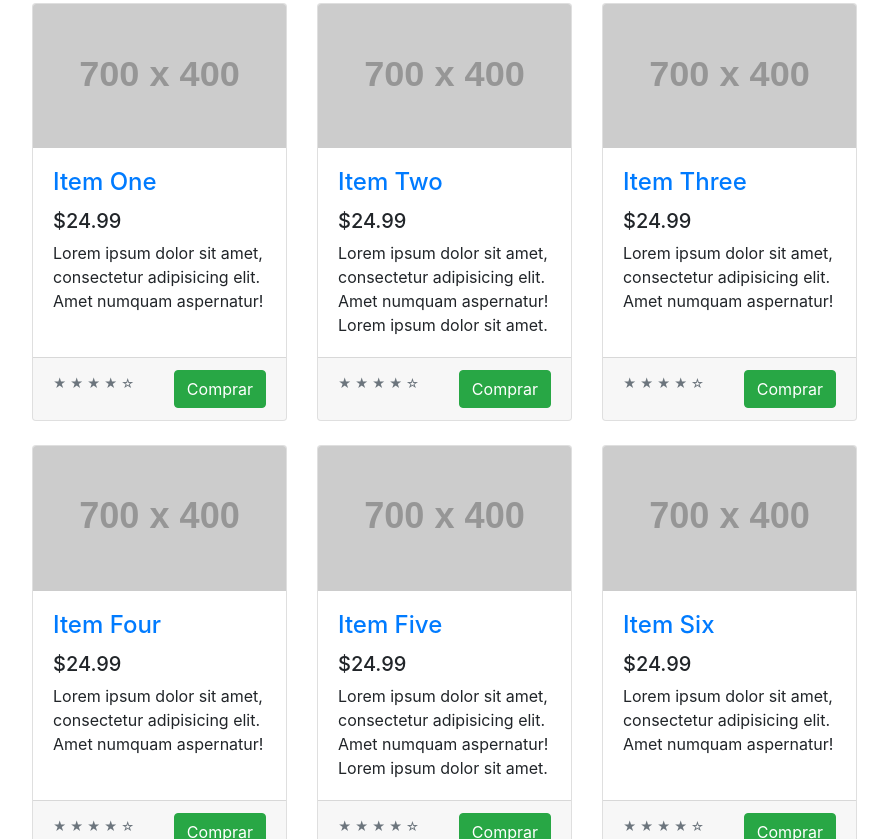
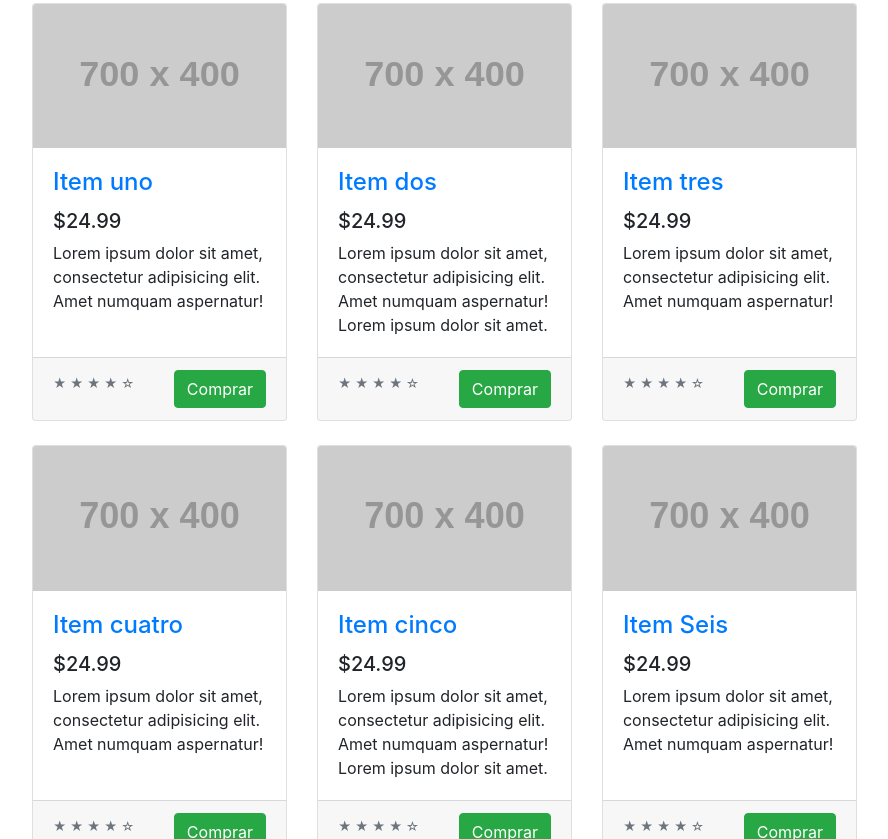
Before and after one commit to FranBarahona/DemoStore, a plain HTML site: page index.html in a window 1280 px wide. Shown: the part 422-1261 px from the top of the page, without its empty margins (338-1226 px from the left). Drawn offline with Linux system fonts and the light colour scheme; placeholder pictures from the web are drawn by us.

Commit message:
Update index.html

```diff
--- a/index.html
+++ b/index.html
@@ -8,7 +8,7 @@
   <meta name="description" content="">
   <meta name="author" content="">
 
-  <title>Shop Homepage - Start Bootstrap Template</title>
+  <title>Inicio</title>
 
 
   <link href="vendor/bootstrap/css/bootstrap.min.css" rel="stylesheet">
@@ -101,7 +101,7 @@
               <a href="#"><img class="card-img-top" src="http://placehold.it/700x400" alt=""></a>
               <div class="card-body">
                 <h4 class="card-title">
-                  <a href="#">Item One</a>
+                  <a href="#">Item uno</a>
                 </h4>
                 <h5>$24.99</h5>
                 <p class="card-text">Lorem ipsum dolor sit amet, consectetur adipisicing elit. Amet numquam aspernatur!</p>
@@ -118,7 +118,7 @@
               <a href="#"><img class="card-img-top" src="http://placehold.it/700x400" alt=""></a>
               <div class="card-body">
                 <h4 class="card-title">
-                  <a href="#">Item Two</a>
+                  <a href="#">Item dos</a>
                 </h4>
                 <h5>$24.99</h5>
                 <p class="card-text">Lorem ipsum dolor sit amet, consectetur adipisicing elit. Amet numquam aspernatur! Lorem ipsum dolor sit amet.</p>
@@ -135,7 +135,7 @@
               <a href="#"><img class="card-img-top" src="http://placehold.it/700x400" alt=""></a>
               <div class="card-body">
                 <h4 class="card-title">
-                  <a href="#">Item Three</a>
+                  <a href="#">Item tres</a>
                 </h4>
                 <h5>$24.99</h5>
                 <p class="card-text">Lorem ipsum dolor sit amet, consectetur adipisicing elit. Amet numquam aspernatur!</p>
@@ -152,7 +152,7 @@
               <a href="#"><img class="card-img-top" src="http://placehold.it/700x400" alt=""></a>
               <div class="card-body">
                 <h4 class="card-title">
-                  <a href="#">Item Four</a>
+                  <a href="#">Item cuatro</a>
                 </h4>
                 <h5>$24.99</h5>
                 <p class="card-text">Lorem ipsum dolor sit amet, consectetur adipisicing elit. Amet numquam aspernatur!</p>
@@ -169,7 +169,7 @@
               <a href="#"><img class="card-img-top" src="http://placehold.it/700x400" alt=""></a>
               <div class="card-body">
                 <h4 class="card-title">
-                  <a href="#">Item Five</a>
+                  <a href="#">Item cinco</a>
                 </h4>
                 <h5>$24.99</h5>
                 <p class="card-text">Lorem ipsum dolor sit amet, consectetur adipisicing elit. Amet numquam aspernatur! Lorem ipsum dolor sit amet.</p>
@@ -186,7 +186,7 @@
               <a href="#"><img class="card-img-top" src="http://placehold.it/700x400" alt=""></a>
               <div class="card-body">
                 <h4 class="card-title">
-                  <a href="#">Item Six</a>
+                  <a href="#">Item Seis</a>
                 </h4>
                 <h5>$24.99</h5>
                 <p class="card-text">Lorem ipsum dolor sit amet, consectetur adipisicing elit. Amet numquam aspernatur!</p>
```
